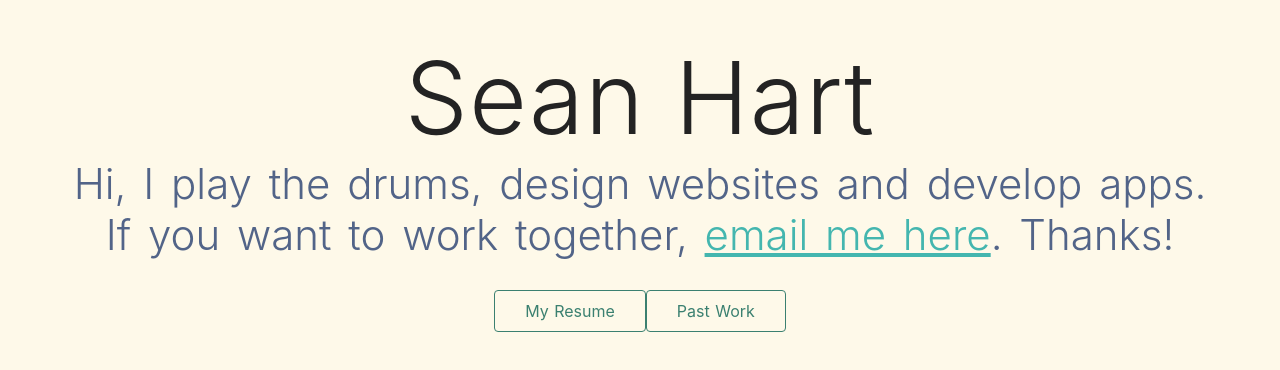
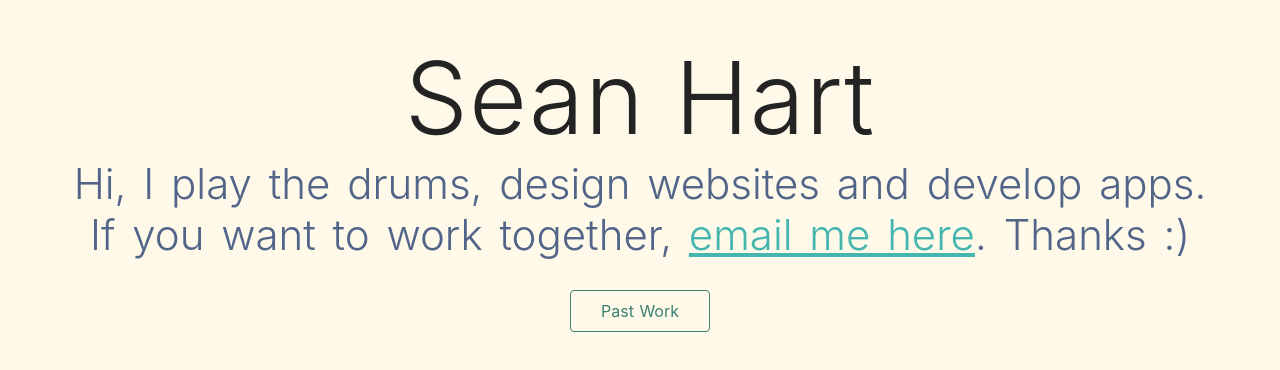
Before and after one commit to hartsean/seanhart.io, a Nuxt app: page / in a window 1280 px wide. Shown: the part 216-586 px from the top of the page. Built offline with nearby package versions, Linux system fonts and the light colour scheme.

Commit message:
(chore) remove resume

```diff
--- a/pages/index.vue
+++ b/pages/index.vue
@@ -6,18 +6,18 @@
       </h1>
       <div class="about subtitle">
         <p>Hi, I play the drums, design websites and develop apps.</p>
-        <p>If you want to work together, <a href="mailto:hartsean@gmail.com?Subject=Sean%20Hart%20Website%20Inquiry">email me here</a>. Thanks!</p>
+        <p>If you want to work together, <a href="mailto:hartsean@gmail.com?Subject=Sean%20Hart%20Website%20Inquiry">email me here</a>. Thanks :)</p>
       </div>
       <Logo />
       <div class="links">
-        <a
+        <!-- <a
           href="http://hartsean.com/Sean_Hart_Resume.pdf"
           target="_blank"
           rel="noopener noreferrer"
           class="button--green b-g"
         >
           My Resume
-        </a>
+        </a> -->
         <!-- <a
           href="https://github.com/hartsean"
           target="_blank"
```
